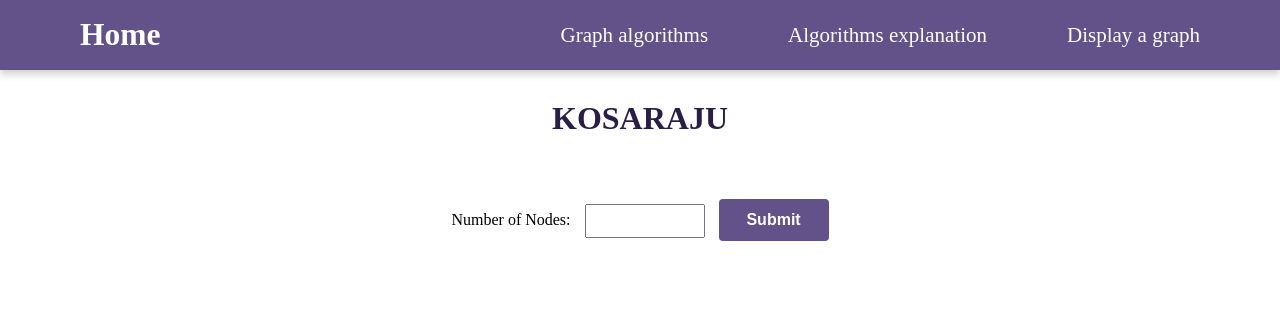
After one commit to aminabkl/Graph_Theory_Interface, a Flask app: page /graph-algorithms/kosaraju in a window 1280 px wide. The commit adds this page. Shown: the top 336 px of the page. Run offline with Flask 3, Linux system fonts and the light colour scheme; some libraries are stand-ins or nearby versions.

Commit message:
added kosaraju

```diff
--- a/app.py
+++ b/app.py
@@ -1,6 +1,7 @@
-from algorithm.prim import Prim
-from algorithm.dfs import dfs
-from algorithm.bfs import bfs
+from algorithms.prim import Prim
+from algorithms.dfs import dfs
+from algorithms.bfs import bfs
+from algorithms.kosaraju import kosaraju
 import os
 
 from flask import Flask, render_template, request
@@ -186,5 +187,55 @@ def primAlgo():
         return render_template('Prim.html', display_result=False, prim_result={})
 
 
+@app.route('/graph-algorithms/kosaraju', methods=['GET', 'POST'])
+def kosarajuAlgo():
+    if request.method == 'POST':
+        num_nodes = int(request.form['num_nodes'])
+        adj_matrix = np.zeros((num_nodes, num_nodes), dtype=int)
+
+        for i in range(num_nodes):
+            for j in range(num_nodes):
+                adj_matrix[i][j] = int(request.form[f'adj_matrix_{i}_{j}'])
+
+        graph = nx.DiGraph(adj_matrix)
+
+        # Step 1: Convert adjacency matrix to adjacency list
+        graph_dict = {node: [] for node in range(num_nodes)}
+        for i in range(num_nodes):
+            for j in range(num_nodes):
+                if adj_matrix[i][j] != 0:
+                    graph_dict[i].append(j)
+
+        # Step 2: Apply Kosaraju's algorithm
+        kosaraju_result = kosaraju(graph_dict)
+
+        # Step 3: Convert the kosaraju_result to a format suitable for visualization
+        component_labels = {}
+        for i, component in enumerate(kosaraju_result):
+            for node in component:
+                component_labels[node] = i
+
+        # Step 4: Visualize the graph with component labels
+        for filename in os.listdir(img_folder):
+            file_path = os.path.join(img_folder, filename)
+            os.unlink(file_path)
+
+        fig = plt.figure(1)
+        fig.clf()
+        plt.title('Graph')
+
+        pos = nx.spring_layout(graph)
+        node_colors = [component_labels[node] for node in graph.nodes()]
+        nx.draw(graph, pos, with_labels=True, node_color=node_colors,
+                cmap='viridis', node_size=500, font_size=10, font_weight='bold')
+
+        plt.savefig(os.path.join(
+            img_folder, 'kosaraju_graph.png'), format='png')
+
+        return render_template('Kosaraju.html', kosaraju_result=kosaraju_result, display_result=True)
+    else:
+        return render_template('Kosaraju.html', display_result=False)
+
+
 if __name__ == '__main__':
     app.run(debug=True)
--- /dev/null
+++ b/templates/Kosaraju.html
@@ -0,0 +1,184 @@
+<!DOCTYPE html>
+<html lang="en">
+	<head>
+		<meta charset="UTF-8" />
+		<meta http-equiv="X-UA-Compatible" content="IE=edge" />
+		<meta name="viewport" content="width=device-width, initial-scale=1.0" />
+		<script src="https://ajax.googleapis.com/ajax/libs/jquery/3.6.4/jquery.min.js"></script>
+
+		<script
+			src="https://code.jquery.com/jquery-3.2.1.min.js"
+			integrity="sha384-3fJQsoYfC9zrLJL3anVVH0M2y0lwj+/lZ+OGkrG/CfRnJ+q5KG8mYZTI5g6YI6z9"
+			crossorigin="anonymous"
+		></script>
+		<title>Kosaraju</title>
+	</head>
+	<body>
+		{% include 'navbar.html' %}
+		<h1 class="text-center">KOSARAJU</h1>
+		<div class="container">
+			<div class="row">
+				<div class="form-div">
+					<form method="POST">
+						<div class="form-group">
+							<label for="num_nodes">Number of Nodes:</label>
+							<input
+								type="number"
+								class="form-control"
+								name="num_nodes"
+								id="num_nodes"
+								required
+							/>
+							<button type="submit" class="submit-btn">Submit</button>
+						</div>
+						<table class="table table-bordered" id="adj_matrix_table">
+							<script>
+								$("#num_nodes").on("input", function () {
+									const numNodes = $(this).val();
+									const adjMatrixTable = $("#adj_matrix_table");
+									adjMatrixTable.empty();
+
+									const headerRow = $("<tr>");
+									headerRow.append($("<th>"));
+									for (let i = 0; i < numNodes; i++) {
+										const th = $("<th>").text(i);
+										headerRow.append(th);
+									}
+									adjMatrixTable.append(headerRow);
+
+									for (let i = 0; i < numNodes; i++) {
+										const row = $("<tr>");
+										const th = $("<th>").text(i);
+										row.append(th);
+										for (let j = 0; j < numNodes; j++) {
+											const td = $("<td>");
+											const input = $("<input>").attr({
+												type: "number",
+												name: `adj_matrix_${i}_${j}`,
+												required: true,
+											});
+											td.append(input);
+											row.append(td);
+										}
+										adjMatrixTable.append(row);
+									}
+								});
+							</script>
+						</table>
+					</form>
+				</div>
+			</div>
+		</div>
+		<div
+			id="kosaraju-result"
+			{%
+			if
+			display_result
+			%}
+			style="display: block"
+			{%
+			else
+			%}
+			style="display: none"
+			{%
+			endif
+			%}
+		>
+			<h2 class="text-center">The strongly connected components :</h2>
+			<ul>
+				{% for res in kosaraju_result %}
+				<li class="result-span">{{ res }}</li>
+				{% endfor %}
+			</ul>
+			<div class="graph-res">
+				<div class="aft">
+					<h2 class="text-result-aft">Graph:</h2>
+					<img
+						src="{{ url_for('static', filename='img/kosaraju_graph.png') }}"
+						alt="Kosaraju's Graph"
+						class="result-img-aft"
+					/>
+				</div>
+			</div>
+		</div>
+		{% block content %}{% endblock %}
+	</body>
+</html>
+<style>
+	.graph-res {
+		display: flex;
+		justify-content: center;
+	}
+
+	h3 {
+		text-align: center;
+		padding: 20px;
+	}
+	.result-span {
+		font-size: 25px;
+		background-color: #2a1d4662;
+		padding: 1%;
+	}
+	.table {
+		margin-top: 50px;
+	}
+	.form-group {
+		margin-bottom: 10px;
+	}
+
+	.result-img-aft {
+		height: auto;
+		display: flex;
+	}
+	#num_nodes {
+		width: 15%;
+		height: 10px;
+		padding: 10px;
+		margin: 0 10px;
+	}
+	.text-center {
+		text-align: center;
+		color: #2a1d46;
+		margin: 30px 0;
+	}
+	.text-result-aft {
+		text-align: center;
+		color: #2a1d46;
+		margin: 30px 0;
+	}
+	tr {
+		width: 10px;
+	}
+	input,
+	th {
+		width: 50px;
+	}
+	.submit-btn {
+		margin: 30px 0;
+		background-color: #635289;
+		color: white;
+		margin-top: 16px;
+		width: 110px;
+		display: inline-block;
+		box-sizing: border-box;
+		position: relative;
+		padding: 12px 24px;
+		border: 1px solid transparent;
+		border-radius: 4px;
+		font-weight: 600;
+		font-size: 16px;
+		line-height: 100%;
+		text-decoration: none;
+		text-align: center;
+	}
+	.submit-btn:hover {
+		cursor: pointer;
+		background-color: #574088;
+	}
+	.form-div {
+		margin: 0 auto;
+		padding: 1rem;
+		width: 50%;
+		text-align: center;
+	}
+</style>
--- a/templates/index.html
+++ b/templates/index.html
@@ -11,9 +11,9 @@
 		<div class="btn-container">
 			<a href="/explanation"><button class="btn">Explanation</button></a>
 			<a href="/display-graph"><button class="btn">Display Graph</button></a>
-			<a href="/graph-algorithms/bfs"><button class="btn"></a>
-				Algorithms
-			</button>
+			<a href="/graph-algorithms/bfs"
+				><button class="btn">Algorithms</button></a
+			>
 		</div>
 	</body>
 </html>
--- a/templates/navbar.html
+++ b/templates/navbar.html
@@ -23,6 +23,9 @@
 						>
 						<a href="/graph-algorithms/prim">
 							<span class="span-dropdown"> Prim</span></a
+						>
+						<a href="/graph-algorithms/kosaraju">
+							<span class="span-dropdown"> Kosaraju</span></a
 						>
 					</div>
 				</li>
```
Also changed, not shown: algorithms/kosaraju.py (added, +43 -0 lines), templates/Explanation.html (+11 -1 lines), algorithms/bfs.py (renamed from algorithm/bfs.py), algorithms/dfs.py (renamed from algorithm/dfs.py), algorithms/prim.py (renamed from algorithm/prim.py), static/img/bfs_graph.png (deleted), static/img/kosaraju_graph.png (added).
